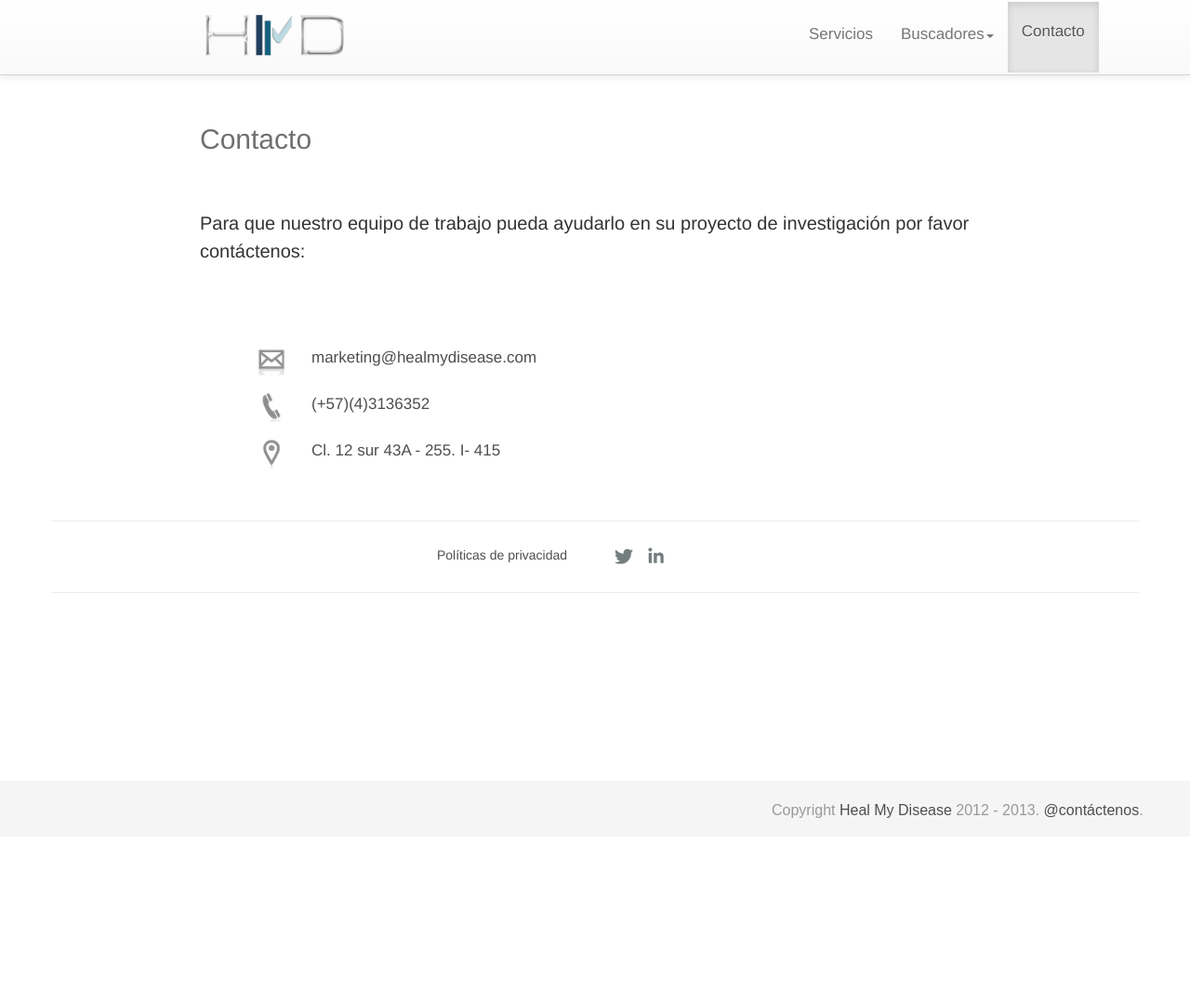
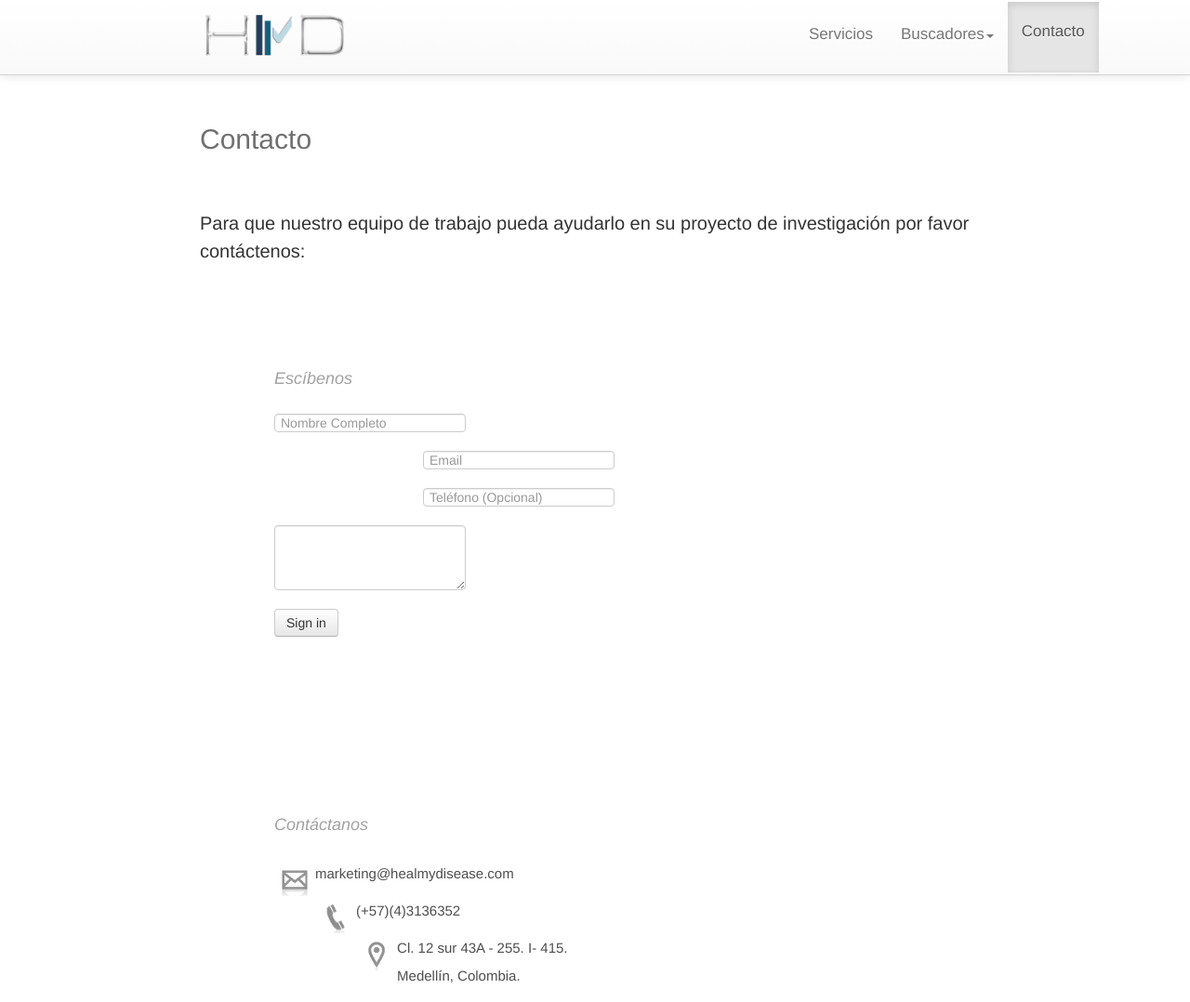
Before and after one commit to toroduque/HMD, a plain HTML site: page contact.html in a window 1280 px wide. Shown: the top 1078 px of the page at 93% size. Before the commit the page ends 903 px from the top, so only its background shows below. Drawn offline with nearby package versions, Linux system fonts and the light colour scheme.

Commit message:
La desatrazada ortografia - better .js animation

```diff
--- a/assets/css/hmd.css
+++ b/assets/css/hmd.css
@@ -151,7 +151,7 @@ body {
 
     .lead-small {
       margin-bottom:20px;
-      font-size:14px;
+      font-size:15px;
       font-weight:200;
       line-height:30px;
     }
--- a/assets/js/hmd.js
+++ b/assets/js/hmd.js
@@ -100,9 +100,9 @@ $(function() {
 
 function change_content(service_show){
   for( var i = 1; i <= 5; i=i+1 ){
-    $("#hmd-services" + i).hide(300,"swing");
+    $("#hmd-services" + i).fadeOut(300,"swing");
   }
-  $("#hmd-services" + service_show).show(300,"swing");
+  $("#hmd-services" + service_show).fadeIn(450,"swing");
 }
 
 function nav_animation(id_title){
--- a/contact.html
+++ b/contact.html
@@ -79,25 +79,56 @@
     <br>
 
 
-    <div class="span7" style="margin-top:50px;">
+
+
+    <section class="container offset1 span10">
+
+        <!-- ESCRIBENOS COLUMN -->
+
+        <section style="float: left; margin: 80px;">
+          <h5>Esc&iacute;benos</h5>
+          <form class="form-horizontal">
+            <div class="control-group">
+                <input type="text" id="inputEmail" placeholder="Nombre Completo">
+            </div>
+            <div class="control-group">
+              <label class="control-label"></label>
+                <input type="text" placeholder="Email">
+            </div>
+            <div class="control-group">
+              <label class="control-label"></label>
+                <input type="text" placeholder="Tel&eacute;fono (Opcional)">
+            </div>
+            <div class="control-group">
+              <textarea class="form-control" rows="3"></textarea>
+            </div>
+            <div class="control-group">
+                <button type="submit" class="btn">Sign in</button>
+            </div>
+          </form>
+        </section>
+
+        <!-- CONTACTANOS COLUMN -->
+
+        <section  style="float: left; margin: 80px;">
+          <h5>Cont&aacute;ctanos</h5>
+
           <!-- Contact email-->
-     <div class="span2">
-       <img id="hmd-services1-blue" src="assets/img/contact-1.png" style="width: 20%; margin-left: 130px;" alt="Email medicos">
-     </div>
+          <div style="margin-top:5px;">
+             <img id="hmd-services1-blue" src="assets/img/contact-1.png" style="width: 10%; float: left; display: block; margin:5px;" alt="Email medicos">
            <a href="mailto:marketing@healmydisease.com" target="_blank" id="hmd-product1">
-        <h4 class="lead-medium" style="margin-left:220px;">
+              <h4 class="lead-small" style="margin: 10px;">
                 marketing@healmydisease.com
               </h4>
            </a>
+           </div>
 
 
           <!-- Contact phone-->
           <div style="margin-top:5px;">
-     <div class="span2">
-       <img id="hmd-services1-blue" src="assets/img/contact-2.png" style="width: 20%; margin-left: 130px;" alt="telefono clinica">
-     </div>
+             <img id="hmd-services1-blue" src="assets/img/contact-2.png" style="width: 10%; float: left; display: block; margin:5px;" alt="telefono clinica">
            <a href="#" onclick="return false" id="hmd-product1">
-        <h4 class="lead-medium" style="margin-left:220px;">
+              <h4 class="lead-small" style="margin: 10px;">
                (+57)(4)3136352
               </h4>
            </a>
@@ -107,36 +138,19 @@
 
            <!-- Contact adress-->
           <div style="margin-top:5px;">
-     <div class="span2">
-       <img id="hmd-services1-blue" src="assets/img/contact-3.png" style="width: 20%; margin-left: 130px;" alt="Direccion investigaciones">
-     </div>
+             <img id="hmd-services1-blue" src="assets/img/contact-3.png" style="width: 10%; float: left; display: block; margin:5px;" alt="Direccion investigaciones">
            <a href="#" onclick="return false" id="hmd-product1">
-        <h4 class="lead-medium" style="margin-left:220px;">
-          Cl. 12 sur 43A - 255. I- 415
+              <h4 class="lead-small" style="margin: 10px;">
+                Cl. 12 sur 43A - 255. I- 415.
+                Medell&iacute;n, Colombia.
               </h4>
            </a>
            </div>
-     </div>
 
-    <!-- <form class="form-horizontal">
-      <div class="control-group">
-        <label class="control-label" for="inputEmail"></label>
-        <div class="controls">
-          <input type="text" id="inputEmail" placeholder="Email">
-        </div>
-      </div>
-      <div class="control-group">
-        <label class="control-label" for="inputPassword"></label>
-        <div class="controls">
-          <input type="password" id="inputPassword" placeholder="Password">
-        </div>
-      </div>
-      <div class="control-group">
-        <div class="controls">
-          <button type="submit" class="btn">Sign in</button>
-        </div>
-      </div>
-    </form> -->
+         </section>
+
+      </section>
+
   </div>
 
 
```
Also changed, not shown: services.html (+22 -25 lines). Lines whose indentation alone changed are shown as unchanged.
